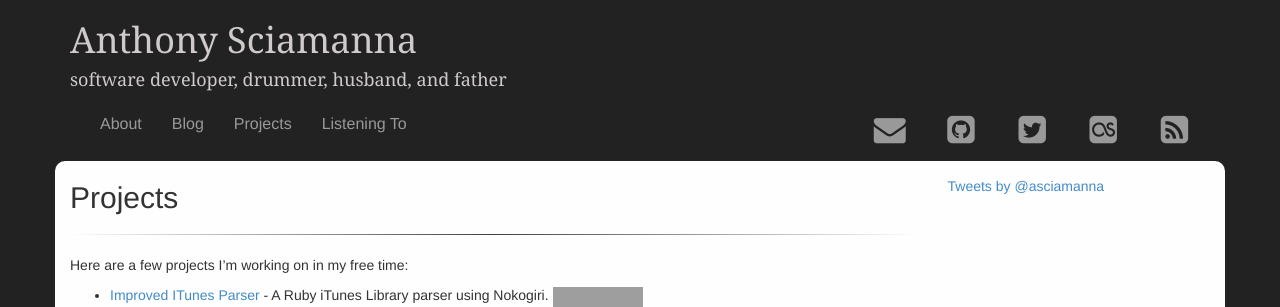
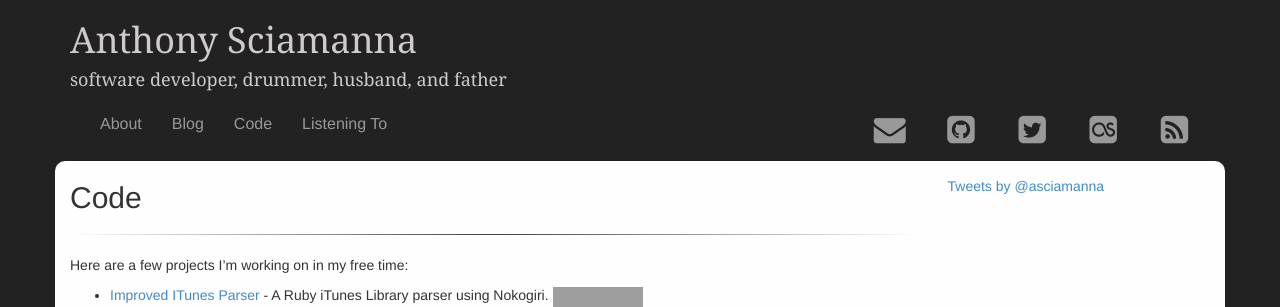
Before and after one commit to asciamanna/asciamanna.github.io, a Jekyll site: the page built from code.md, in a window 1280 px wide. Shown: the top 307 px of the page. Built offline with Jekyll 4.4.1, drawn with Linux system fonts in a browser that asks for light colours; nearby versions of some CDN libraries; comment, search, counter and statistics services are not loaded; grey boxes are pictures that could not be loaded.

Commit message:
moving projects page to code.

```diff
--- a/_layouts/default.html
+++ b/_layouts/default.html
@@ -22,7 +22,7 @@
                 <ul class="nav navbar-nav">
                     <li class="links"><a href="/about.html">About</a></li>
                     <li class="links"><a href="/">Blog</a></li>
-                    <li class="links"><a href="/projects.html">Projects</a></li>
+                    <li class="links"><a href="/code.html">Code</a></li>
                     <li class="links"><a href="/listeningto.html">Listening To</a></li>
                 </ul>
                 <ul class="nav navbar-nav navbar-right">
--- a/projects.md
+++ b/code.md
@@ -1,8 +1,8 @@
 ---
 layout: default
-title: Projects
+title: Code
 ---
-##Projects
+##Code
 <hr/>
 Here are a few projects I'm working on in my free time:
 <br/>
```
